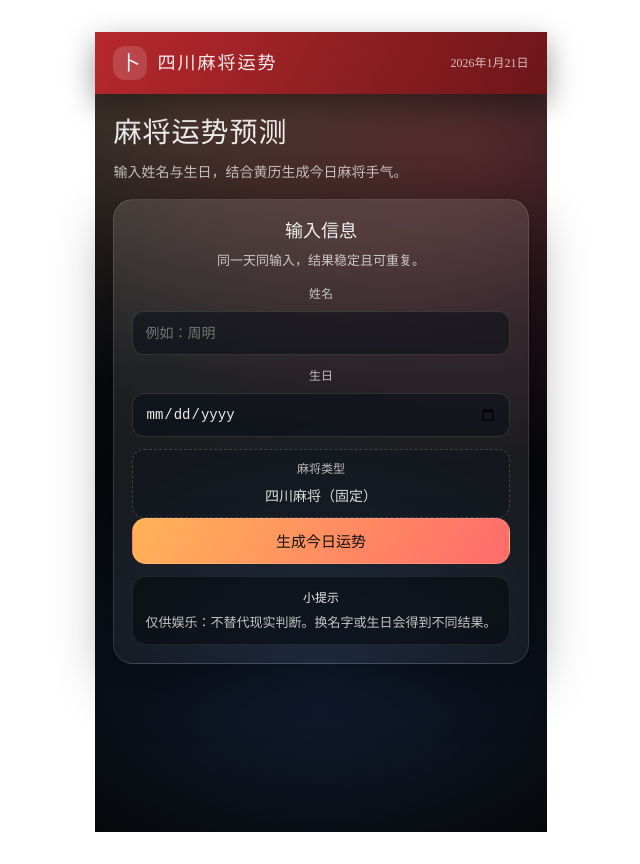
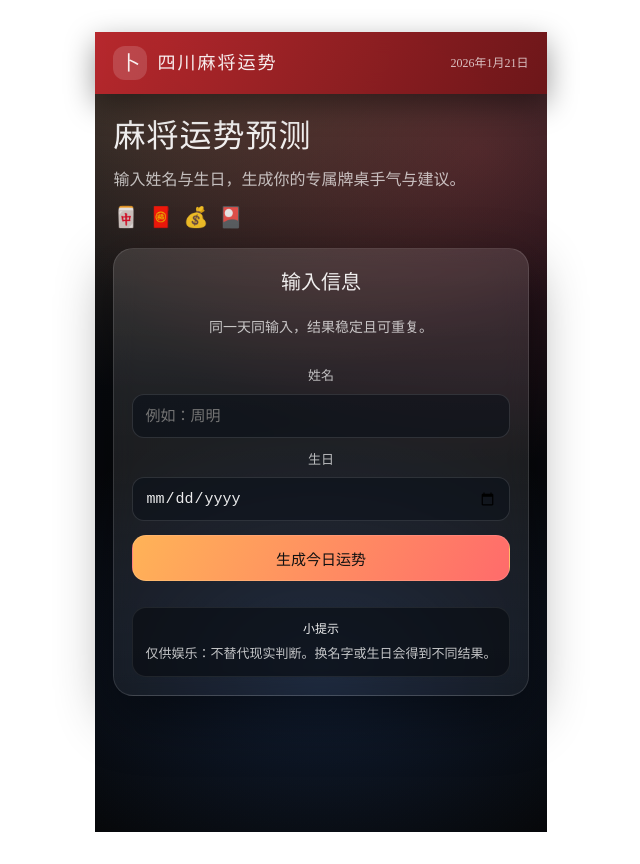
Before and after one commit to LuoDaa/MJtest, a Vue app: page / in a window 1280 px wide. Shown: the whole page, without its empty margins (319-959 px from the left). Built offline with nearby package versions, Linux system fonts and the light colour scheme; a web font is replaced by a local one.

Commit message:
update: xxx

```diff
--- a/src/App.vue
+++ b/src/App.vue
@@ -12,11 +12,17 @@
       <section class="hero">
         <div class="hero-title">麻将运势预测</div>
         <div class="hero-sub">
-          输入姓名与生日，结合黄历生成今日麻将手气。
+          输入姓名与生日，生成你的专属牌桌手气与建议。
+        </div>
+        <div class="hero-icons">
+          <span>🀄</span>
+          <span>🧧</span>
+          <span>💰</span>
+          <span>🎴</span>
         </div>
       </section>
 
-      <section v-if="view === 'home'" class="card">
+      <section v-if="view === 'home'" class="card home-card">
         <div class="card-title">输入信息</div>
         <div class="card-sub">同一天同输入，结果稳定且可重复。</div>
 
@@ -38,10 +44,6 @@
               :max="todayKey"
             />
           </label>
-          <div class="field fixed">
-            <span class="label">麻将类型</span>
-            <div class="fixed-value">四川麻将（固定）</div>
-          </div>
         </div>
 
         <div class="actions single">
@@ -56,7 +58,7 @@
         </div>
       </section>
 
-      <section v-else ref="resultRef" class="card result">
+      <section v-else ref="resultRef" class="card result capture-root">
         <div class="result-head">
           <div class="who">
             <div class="name">{{ form.name }}</div>
@@ -80,51 +82,54 @@
 
         <div class="result-grid">
           <div class="card-box small">
-            <div class="label">今日字诀</div>
+            <div class="label">🀄 今日字诀</div>
             <div class="value large">{{ result.mahjong.word }}</div>
           </div>
           <div class="card-box small">
-            <div class="label">吉时</div>
-            <div class="value large">{{ result.mahjong.luckyTime || "—" }}</div>
+            <div class="label">🧭 最佳方位</div>
+            <div class="value large">
+              {{ result.mahjong.bazi.direction }}
+              <span class="muted-inline">· {{ result.mahjong.bazi.element }}</span>
+            </div>
           </div>
 
           <div class="card-box small">
-            <div class="label">建议定缺</div>
+            <div class="label">🎯 建议定缺</div>
             <div class="value">{{ result.mahjong.avoidSuit }}</div>
           </div>
           <div class="card-box small">
-            <div class="label">本命财神牌</div>
+            <div class="label">🧧 本命财神牌</div>
             <div class="value">{{ result.mahjong.fortuneTile }}</div>
           </div>
 
           <div class="card-box small">
-            <div class="label">宜</div>
-            <div class="value">{{ result.mahjong.good }}</div>
+            <div class="label">✅ 宜</div>
+            <div class="value good-text">{{ result.mahjong.good }}</div>
           </div>
           <div class="card-box small">
-            <div class="label">忌</div>
-            <div class="value">{{ result.mahjong.bad }}</div>
+            <div class="label">⛔ 忌</div>
+            <div class="value bad-text">{{ result.mahjong.bad }}</div>
           </div>
 
           <div class="card-box wide">
-            <div class="label">最佳牌友气质</div>
+            <div class="label">🤝 最佳牌友气质</div>
             <div class="value">{{ result.mahjong.bestBuddy }}</div>
           </div>
 
           <div class="card-box wide">
-            <div class="label">麻将运势</div>
+            <div class="label">✨ 麻将运势</div>
             <div class="value text">{{ result.mahjong.reading }}</div>
           </div>
 
           <div class="card-box wide">
-            <div class="label">雀神小贴士</div>
+            <div class="label">🧠 雀神小贴士</div>
             <div class="value text">“{{ result.mahjong.tip }}”</div>
           </div>
 
           <div class="card-box wide">
-            <div class="label">黄历运势</div>
+            <div class="label">📜 黄历运势</div>
             <ul class="almanac-lines">
-              <li v-for="(line, idx) in result.almanacSummary" :key="idx">
+              <li v-for="(line, idx) in result.almanacSummary" :key="idx" :class="almanacLineClass(line)">
                 {{ line }}
               </li>
             </ul>
@@ -142,7 +147,7 @@
 
 <script setup>
 import html2canvas from "html2canvas";
-import { computed, reactive, ref } from "vue";
+import { computed, nextTick, reactive, ref } from "vue";
 import { generateFortune, todayKeyLocal } from "./utils/fortune";
 
 const view = ref("home"); // home | result
@@ -192,14 +197,31 @@ function backHome() {
   view.value = "home";
 }
 
-function onShare() {
-  if (!resultRef.value) return;
-  const node = resultRef.value;
+async function onShare() {
+  await nextTick();
+  if (document.fonts && document.fonts.ready) {
+    await document.fonts.ready;
+  }
+  const node = document.body;
+  if (!node) return;
+  const docEl = document.documentElement;
+  const fullWidth = Math.max(docEl.scrollWidth, docEl.clientWidth);
+  const fullHeight = Math.max(docEl.scrollHeight, docEl.clientHeight);
   const scale = Math.min(window.devicePixelRatio || 2, 3);
   html2canvas(node, {
-    backgroundColor: "#0b1018",
+    backgroundColor: null,
     scale,
     useCORS: true,
+    allowTaint: true,
+    foreignObjectRendering: true,
+    width: fullWidth,
+    height: fullHeight,
+    windowWidth: fullWidth,
+    windowHeight: fullHeight,
+    x: 0,
+    y: 0,
+    scrollX: 0,
+    scrollY: 0,
   })
     .then((canvas) => {
       const link = document.createElement("a");
@@ -210,6 +232,14 @@ function onShare() {
     .catch(() => {
       alert("截图失败，请稍后重试。");
     });
+}
+
+function almanacLineClass(line) {
+  if (line.startsWith("宜")) return "good-text";
+  if (line.startsWith("吉时")) return "good-text";
+  if (line.startsWith("忌")) return "bad-text";
+  if (line.startsWith("避时")) return "bad-text";
+  return "";
 }
 </script>
 
@@ -280,15 +310,22 @@ function onShare() {
 }
 
 .hero-title {
-  font-size: 28px;
+  font-size: 32px;
   letter-spacing: 1px;
   font-weight: 700;
 }
 
 .hero-sub {
   margin-top: 8px;
-  font-size: 14px;
+  font-size: 16px;
   color: rgba(255, 255, 255, 0.7);
+}
+
+.hero-icons {
+  margin-top: 10px;
+  display: inline-flex;
+  gap: 10px;
+  font-size: 20px;
 }
 
 .card {
@@ -301,6 +338,11 @@ function onShare() {
   animation: float-in 0.7s ease;
 }
 
+.home-card {
+  display: grid;
+  gap: 14px;
+}
+
 .card.result {
   display: flex;
   flex-direction: column;
@@ -308,13 +350,13 @@ function onShare() {
 }
 
 .card-title {
-  font-size: 18px;
+  font-size: 20px;
   font-weight: 700;
 }
 
 .card-sub {
   margin-top: 6px;
-  font-size: 13px;
+  font-size: 14px;
   color: rgba(255, 255, 255, 0.72);
 }
 
@@ -329,21 +371,8 @@ function onShare() {
   gap: 8px;
 }
 
-.field.fixed {
-  padding: 10px 12px;
-  border-radius: 12px;
-  background: rgba(10, 16, 24, 0.35);
-  border: 1px dashed rgba(255, 255, 255, 0.18);
-}
-
-.fixed-value {
-  font-size: 14px;
-  color: rgba(255, 255, 255, 0.85);
-  font-weight: 600;
-}
-
 .label {
-  font-size: 12px;
+  font-size: 13px;
   color: rgba(255, 255, 255, 0.7);
 }
 
@@ -354,7 +383,7 @@ function onShare() {
   background: rgba(10, 16, 24, 0.55);
   color: rgba(255, 255, 255, 0.92);
   padding: 0 12px;
-  font-size: 14px;
+  font-size: 15px;
   outline: none;
 }
 
@@ -476,7 +505,7 @@ function onShare() {
 }
 
 .card-box .value.large {
-  font-size: 24px;
+  font-size: 20px;
 }
 
 .card-box .value.text {
@@ -484,6 +513,20 @@ function onShare() {
   line-height: 1.6;
   font-weight: 500;
   color: rgba(255, 255, 255, 0.85);
+}
+
+.muted-inline {
+  font-size: 12px;
+  color: rgba(255, 255, 255, 0.65);
+  margin-left: 4px;
+}
+
+.good-text {
+  color: #6fe3a1;
+}
+
+.bad-text {
+  color: #ff7a7a;
 }
 
 .name {
--- a/src/utils/fortune.js
+++ b/src/utils/fortune.js
@@ -553,6 +553,26 @@ const BUDDIES = [
   "能看场的", "不急躁的", "有节奏感的", "读牌厉害的",
   "不爱冒险的", "稳健派的", "运气不浮的", "不逞强的",
 ];
+const BUDDY_PREFIX = [
+  "脸上没表情的",
+  "话少但靠谱的",
+  "笑而不语的",
+  "出牌很稳的",
+  "起手很稳的",
+  "不乱碰的",
+  "不乱杠的",
+  "牌品很稳的",
+];
+const BUDDY_TRAIT = [
+  "读牌很深",
+  "能守能攻",
+  "节奏感很强",
+  "看牌很准",
+  "不轻易点炮",
+  "手顺时不飘",
+  "逆风也稳",
+  "关键时不慌",
+];
 const TIPS = [
   "下雨（杠牌）比胡牌更实在，手里有暗杠尽量开，落袋为安。",
   "今天适合先稳一圈，别急着拼命，等对手犯错。",
@@ -596,19 +616,33 @@ const TIPS = [
   "胜负心重时更容易点炮，先稳住心态。",
 ];
 
-const MAHJONG_STYLE_BY_JIANCHU = {
-  建: { word: "快", style: "偏快偏攻", key: "attack" },
-  满: { word: "冲", style: "强势进攻", key: "attack" },
-  成: { word: "狠", style: "趁势进攻", key: "attack" },
-  开: { word: "狂", style: "先手抢攻", key: "attack" },
-  定: { word: "稳", style: "稳中带进", key: "balance" },
-  执: { word: "准", style: "稳中求准", key: "balance" },
-  收: { word: "守", style: "见好就收", key: "balance" },
-  平: { word: "顺", style: "稳中带守", key: "balance" },
-  除: { word: "藏", style: "偏稳偏守", key: "defend" },
-  破: { word: "守", style: "以守为主", key: "defend" },
-  危: { word: "稳", style: "谨慎防守", key: "defend" },
-  闭: { word: "藏", style: "收手保守", key: "defend" },
+const MAHJONG_STYLE_BY_ELEMENT = {
+  木: { word: "顺", style: "顺势推进", key: "balance" },
+  火: { word: "冲", style: "果断进攻", key: "attack" },
+  土: { word: "稳", style: "稳扎稳打", key: "balance" },
+  金: { word: "准", style: "精准控场", key: "balance" },
+  水: { word: "藏", style: "以守为主", key: "defend" },
+};
+
+const STEM_TO_ELEMENT = {
+  甲: "木",
+  乙: "木",
+  丙: "火",
+  丁: "火",
+  戊: "土",
+  己: "土",
+  庚: "金",
+  辛: "金",
+  壬: "水",
+  癸: "水",
+};
+
+const ELEMENT_DIRECTION = {
+  木: "东南",
+  火: "南",
+  土: "中宫",
+  金: "西北",
+  水: "北",
 };
 
 const GOODS_BY_STYLE = {
@@ -686,14 +720,23 @@ function mahjongLuckFromAlmanac(almanac, rng) {
   return { delta, hint: picked };
 }
 
-function getMahjongStyle(almanac) {
-  const jianchu = almanac.jianchu || "平";
-  return MAHJONG_STYLE_BY_JIANCHU[jianchu] || MAHJONG_STYLE_BY_JIANCHU["平"];
+function getMahjongStyleByBazi(birthDayGanzhi) {
+  const stem = birthDayGanzhi ? birthDayGanzhi[0] : "";
+  const element = STEM_TO_ELEMENT[stem] || "土";
+  return MAHJONG_STYLE_BY_ELEMENT[element] || MAHJONG_STYLE_BY_ELEMENT["土"];
 }
 
 function pickByStyle(rng, styleKey, map, fallback) {
   const list = map[styleKey] && map[styleKey].length ? map[styleKey] : fallback;
   return pick(rng, list);
+}
+
+function buildBestBuddy(seedStr) {
+  const buddySeed = xmur3(`buddy|${seedStr}`)();
+  const buddyRng = mulberry32(buddySeed);
+  const prefix = pick(buddyRng, BUDDY_PREFIX);
+  const trait = pick(buddyRng, BUDDY_TRAIT);
+  return `${prefix}，${trait}的`;
 }
 
 function scoreToTagline(score) {
@@ -704,12 +747,10 @@ function scoreToTagline(score) {
   return "先守后攻";
 }
 
-function getLuckyTimeShort(almanac) {
+function getLuckyTimeDisplay(almanac) {
   const times = almanac.luckyTimes || [];
   if (!times.length) return "";
-  const time = times[0].split(" ")[1] || "";
-  const parts = time.split("-");
-  return parts[1] || parts[0] || "";
+  return times.join("、");
 }
 
 function buildMahjongReading(score, mahjongLuck, mahjong) {
@@ -717,6 +758,9 @@ function buildMahjongReading(score, mahjongLuck, mahjong) {
   pieces.push(`今日手气指数${score}分，${scoreToTagline(score)}。`);
   pieces.push(`节奏建议：${mahjong.style}。`);
   pieces.push(`局势提示：${mahjongLuck.hint}`);
+  if (mahjong.bazi && mahjong.bazi.dayGanzhi) {
+    pieces.push(`日柱${mahjong.bazi.dayGanzhi}，五行属${mahjong.bazi.element}，利${mahjong.bazi.direction}方。`);
+  }
   return pieces.join("");
 }
 
@@ -768,7 +812,6 @@ export function generateFortune({ name, birthYmd, dateKey }) {
 
   const almanac = getAlmanac(safeDate);
   const mahjongLuck = mahjongLuckFromAlmanac(almanac, rng);
-  const mahjongStyle = getMahjongStyle(almanac);
 
   const base = Math.floor(rng() * 58) + 38; // 38-95
   const score = clamp(base + mahjongLuck.delta, 0, 100);
@@ -792,14 +835,18 @@ export function generateFortune({ name, birthYmd, dateKey }) {
   ];
 
   const birth = parseYmd(safeBirth);
-  const zodiac =
+  const birthLunar =
     birth && isLunarSupported(birth.y)
-      ? getZodiacByLunarYear(solarToLunar(birth.y, birth.m, birth.d).lYear)
-      : "未知";
+      ? solarToLunar(birth.y, birth.m, birth.d)
+      : null;
+  const zodiac = birthLunar ? getZodiacByLunarYear(birthLunar.lYear) : "未知";
   const constellation = birth ? getConstellation(birth.m, birth.d) : "未知";
+  const birthDayGanzhi = birthLunar ? birthLunar.cDay : "";
+  const baziStyle = getMahjongStyleByBazi(birthDayGanzhi);
+  const birthElement = STEM_TO_ELEMENT[birthDayGanzhi[0]] || "土";
 
   const tipsPoolExtended = tipsPool.concat([mahjongLuck.hint]);
-  const luckyTime = getLuckyTimeShort(almanac);
+  const luckyTime = getLuckyTimeDisplay(almanac);
 
   const summaryMap = {
     大吉: "手气在线，果断出手更容易胡牌。",
@@ -810,16 +857,21 @@ export function generateFortune({ name, birthYmd, dateKey }) {
   };
 
   const mahjong = {
-    word: mahjongStyle.word || pick(rng, MAHJONG_WORDS),
+    word: baziStyle.word || pick(rng, MAHJONG_WORDS),
     luckyTime,
     avoidSuit: pick(rng, AVOID_SUIT),
     fortuneTile: pick(rng, FORTUNE_TILES),
-    good: pickByStyle(rng, mahjongStyle.key, GOODS_BY_STYLE, GOODS),
-    bad: pickByStyle(rng, mahjongStyle.key, BADS_BY_STYLE, BADS),
-    bestBuddy: pick(rng, BUDDIES),
-    tip: pickByStyle(rng, mahjongStyle.key, TIPS_BY_STYLE, TIPS),
+    good: pickByStyle(rng, baziStyle.key, GOODS_BY_STYLE, GOODS),
+    bad: pickByStyle(rng, baziStyle.key, BADS_BY_STYLE, BADS),
+    bestBuddy: buildBestBuddy(seedStr),
+    tip: pickByStyle(rng, baziStyle.key, TIPS_BY_STYLE, TIPS),
     tagline: scoreToTagline(score),
-    style: mahjongStyle.style,
+    style: baziStyle.style,
+    bazi: {
+      dayGanzhi: birthDayGanzhi,
+      element: birthElement,
+      direction: ELEMENT_DIRECTION[birthElement] || "中",
+    },
   };
   mahjong.reading = buildMahjongReading(score, mahjongLuck, mahjong);
   mahjong.summaryLines = buildMahjongSummary(score, mahjongLuck, mahjong);
```
